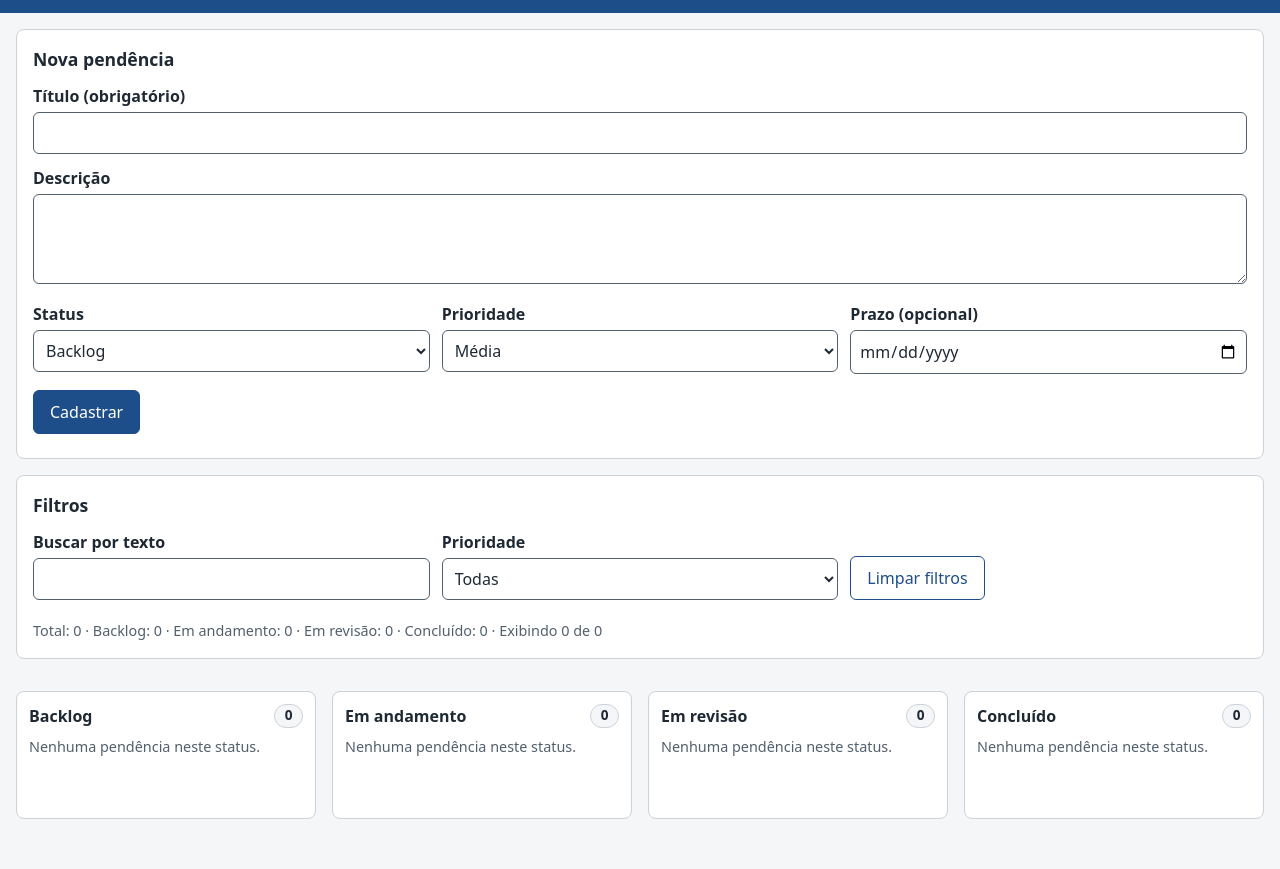
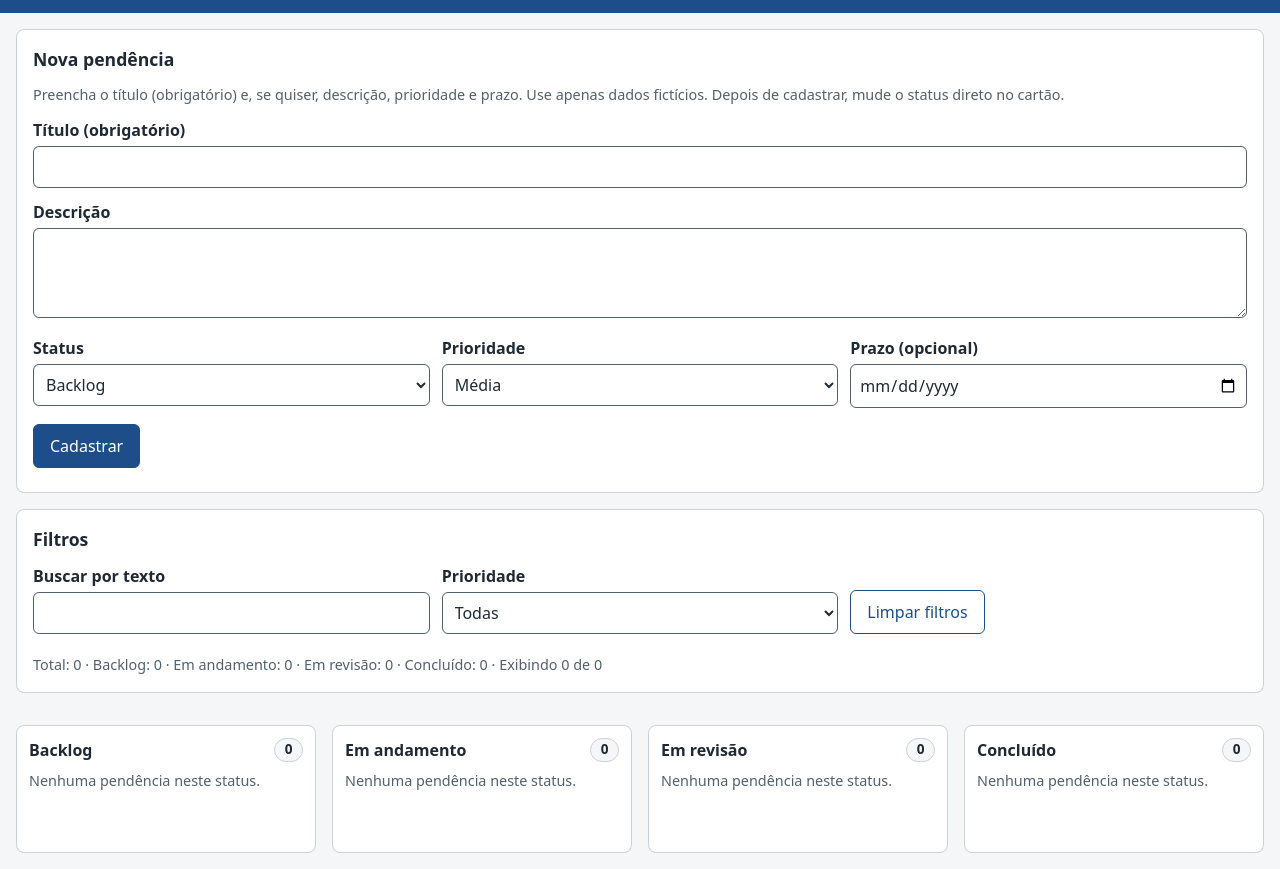
Before and after one commit to tiagobatista-stack/pendi-web, a website built with Vite: page index.html in a window 1280 px wide. Shown: the part 81-950 px from the top of the page. Before the commit the page ends 916 px from the top, so only its background shows below. Built offline with nearby package versions, Linux system fonts and the light colour scheme.

Commit message:
Adiciona texto de ajuda ao formulario de cadastro
Paragrafo de orientacao ligado ao formulario por aria-describedby.

Co-Authored-By: Claude Sonnet 5.5 <noreply@anthropic.com>

```diff
--- a/index.html
+++ b/index.html
@@ -17,7 +17,11 @@
 
     <section class="painel" aria-labelledby="form-titulo">
       <h2 id="form-titulo">Nova pendência</h2>
-      <form id="form-pendencia" novalidate>
+      <p class="ajuda" id="ajuda-form">
+        Preencha o título (obrigatório) e, se quiser, descrição, prioridade e prazo.
+        Use apenas dados fictícios. Depois de cadastrar, mude o status direto no cartão.
+      </p>
+      <form id="form-pendencia" novalidate aria-describedby="ajuda-form">
         <div class="campo">
           <label for="f-title">Título (obrigatório)</label>
           <input id="f-title" name="title" type="text" maxlength="120" autocomplete="off" aria-describedby="e-title" />
--- a/src/style.css
+++ b/src/style.css
@@ -140,6 +140,12 @@ button {
 .painel h2 {
   margin: 0 0 0.75rem;
   font-size: 1.1rem;
+}
+
+.ajuda {
+  margin: 0 0 0.75rem;
+  color: var(--cor-suave);
+  font-size: 0.9rem;
 }
 
 .campo {
```
